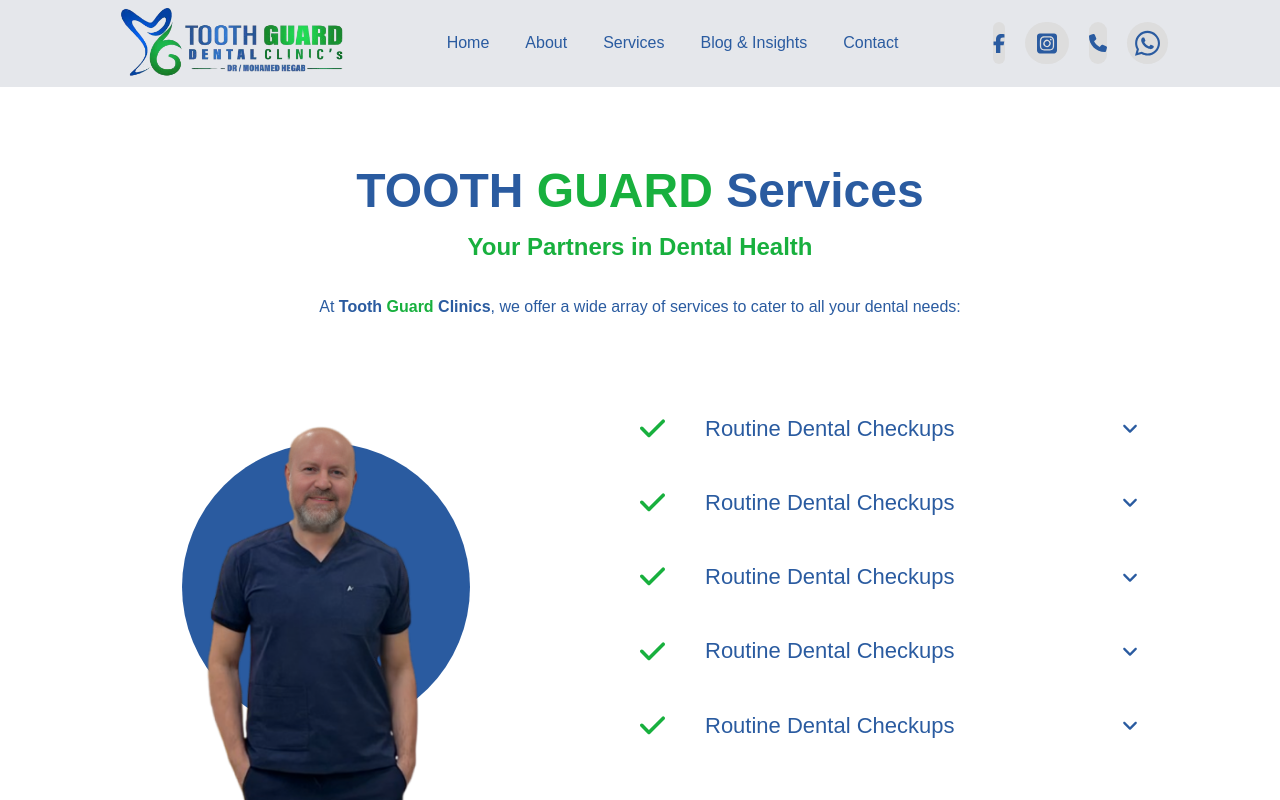
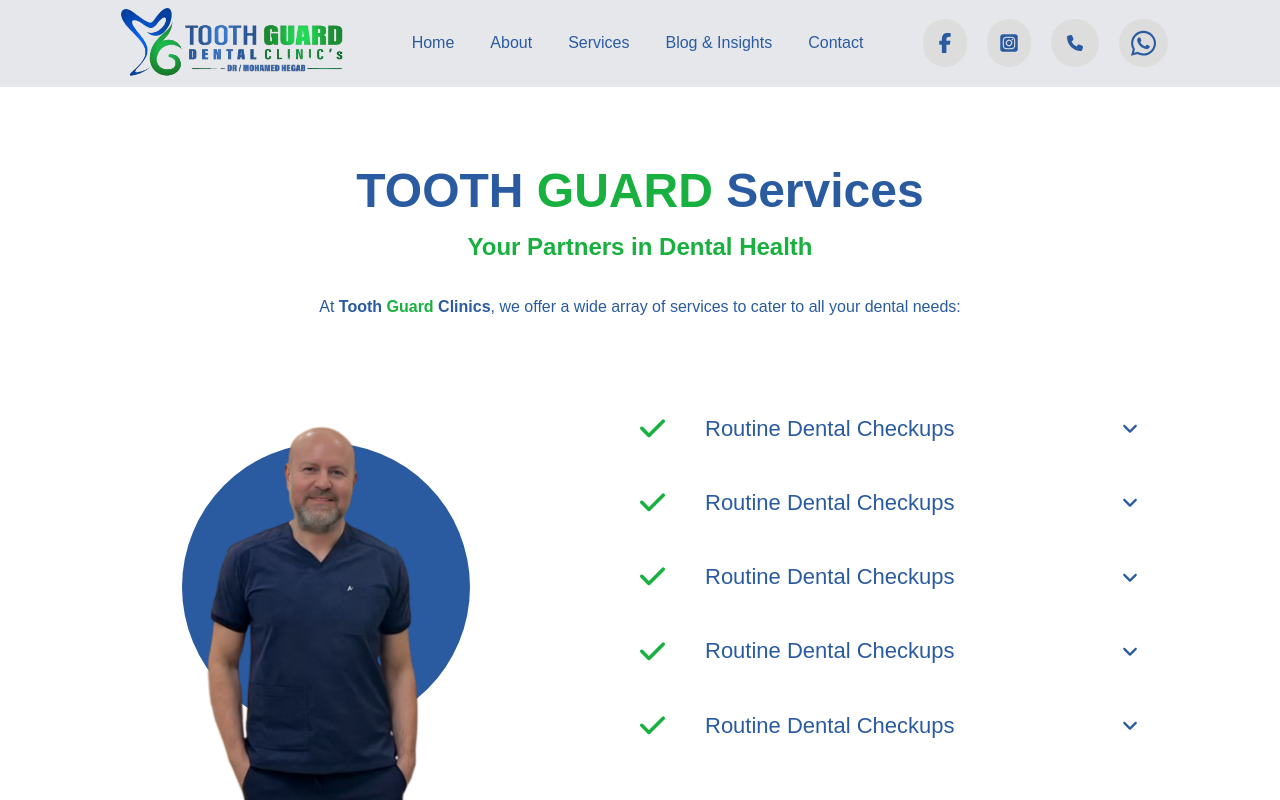
Before and after one commit to mai928/tooth-guard, a Next.js app: page /services in a window 1280 px wide. Shown: the top 800 px of the page. Built offline with nearby package versions, Linux system fonts and the light colour scheme.

Commit message:
modify social icon

```diff
--- a/data.js
+++ b/data.js
@@ -3,11 +3,12 @@
 		name: "FaceBook",
 		icon: (
 			// face
-			<div className="px-4">
+			<div className="px-3 ">
 				<svg
 					fill="rgba(42, 91, 160, 1)"
 					xmlns="http://www.w3.org/2000/svg"
-					width={12}
+					width={20}
+                    height={20}
 					className=""
 					viewBox="0 0 320 512"
 				>
@@ -25,6 +26,7 @@
 					fill="rgba(42, 91, 160, 1)"
 					xmlns="http://www.w3.org/2000/svg"
 					width={20}
+                    height={20}
 					className=""
 					viewBox="0 0 448 512"
 				>
@@ -93,11 +95,12 @@
 	{
 		// phone
 		icon: (
-			<div className="px-[13px] py-3 ">
+			<div className="p-4 ">
 				<svg
 					fill="rgba(42, 91, 160, 1)"
 					xmlns="http://www.w3.org/2000/svg"
-					width={18}
+					width={16}
+                    height={16}
 					className=""
 					viewBox="0 0 512 512"
 				>
@@ -110,7 +113,7 @@
 		// whatsup
 
 		icon: (
-			<div className="px-2 py-1 ">
+			<div className="px-3 py-1 ">
 				<svg
 					fill="rgba(42, 91, 160, 1)"
 					xmlns="http://www.w3.org/2000/svg"
```
